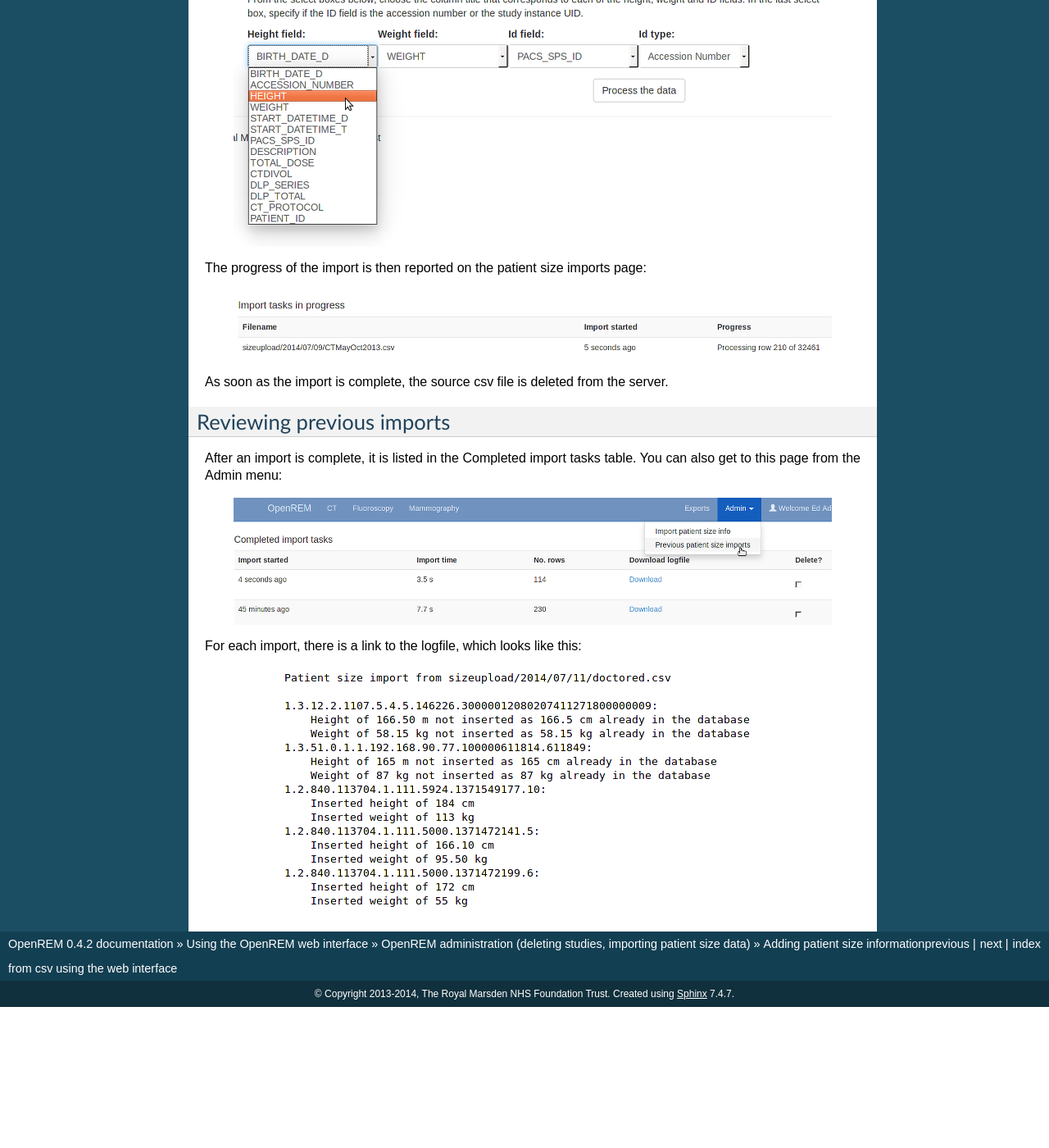
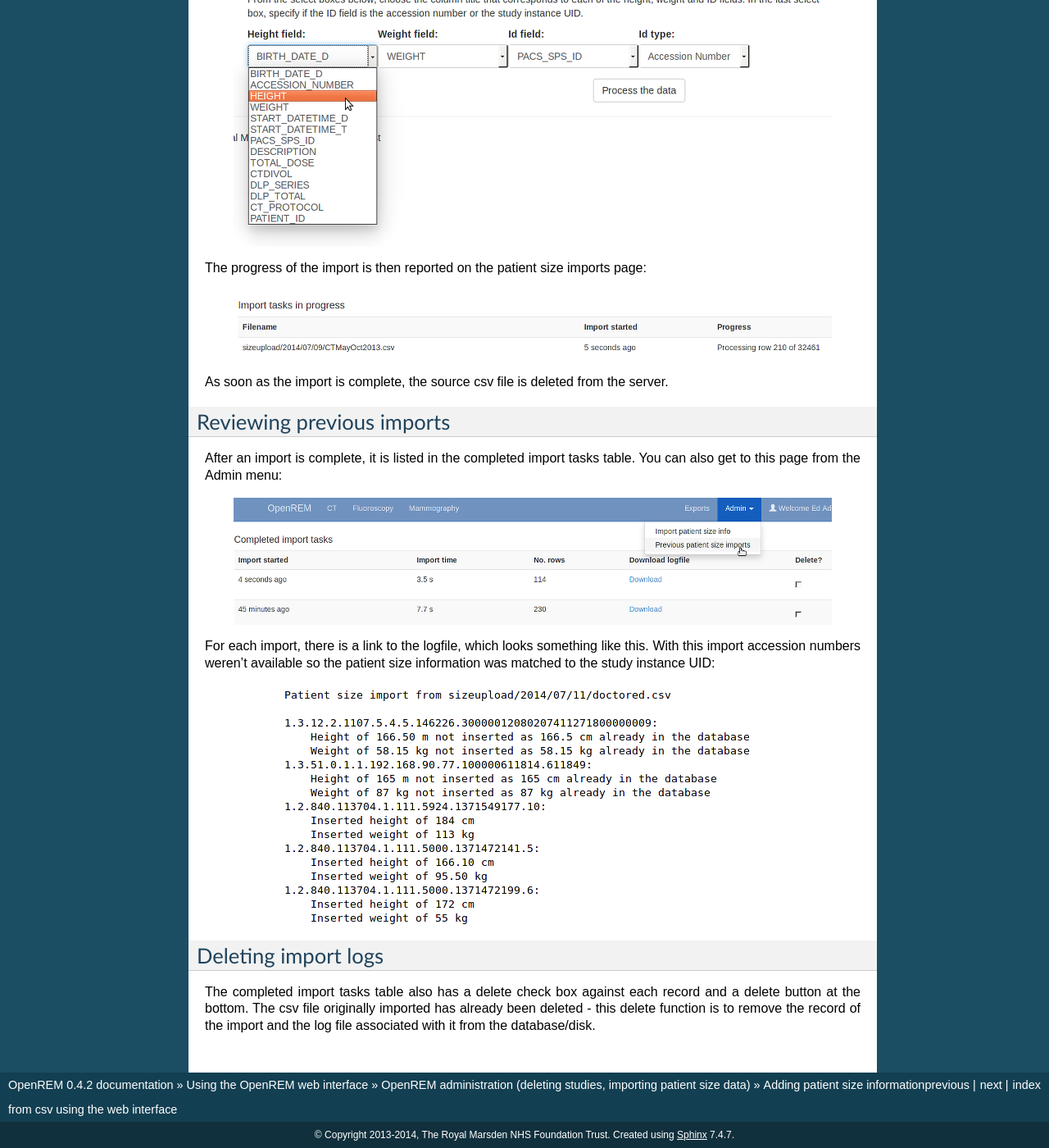
Before and after one commit to ckswilliams/modOpenREM, a Sphinx documentation site: the page built from docs/i_patientsize.rst, in a window 1280 px wide and 1400 px high, scrolled down 1281 px. Shown: the whole window at 82% size. Built offline with Sphinx 7.4.7, drawn with Linux system fonts in a browser that asks for light colours; before the commit the page ends 2509 px from its top, so only the background shows below that.

Commit message:
Modified text around logfiles and added deleting import logs section. Refs #103.

```diff
--- a/docs/i_patientsize.rst
+++ b/docs/i_patientsize.rst
@@ -66,7 +66,7 @@
 Reviewing previous imports
 ==========================
 
-After an import is complete, it is listed in the Completed import tasks
+After an import is complete, it is listed in the completed import tasks
 table. You can also get to this page from the Admin menu:
 
 .. image:: img/AdminImports.png
@@ -75,10 +75,20 @@
     :height: 155px
     :alt: Imports link
 
-For each import, there is a link to the logfile, which looks like this:
+For each import, there is a link to the logfile, which looks something like this.
+With this import accession numbers weren't available so the patient size
+information was matched to the study instance UID:
 
 .. image:: img/AdminSizeLog.png
     :width: 618px
     :align: center
     :height: 291px
     :alt: Size import logs
+
+Deleting import logs
+====================
+
+The completed import tasks table also has a delete check box against each
+record and a delete button at the bottom. The csv file originally imported
+has already been deleted - this delete function is to remove the record
+of the import and the log file associated with it from the database/disk.
```
